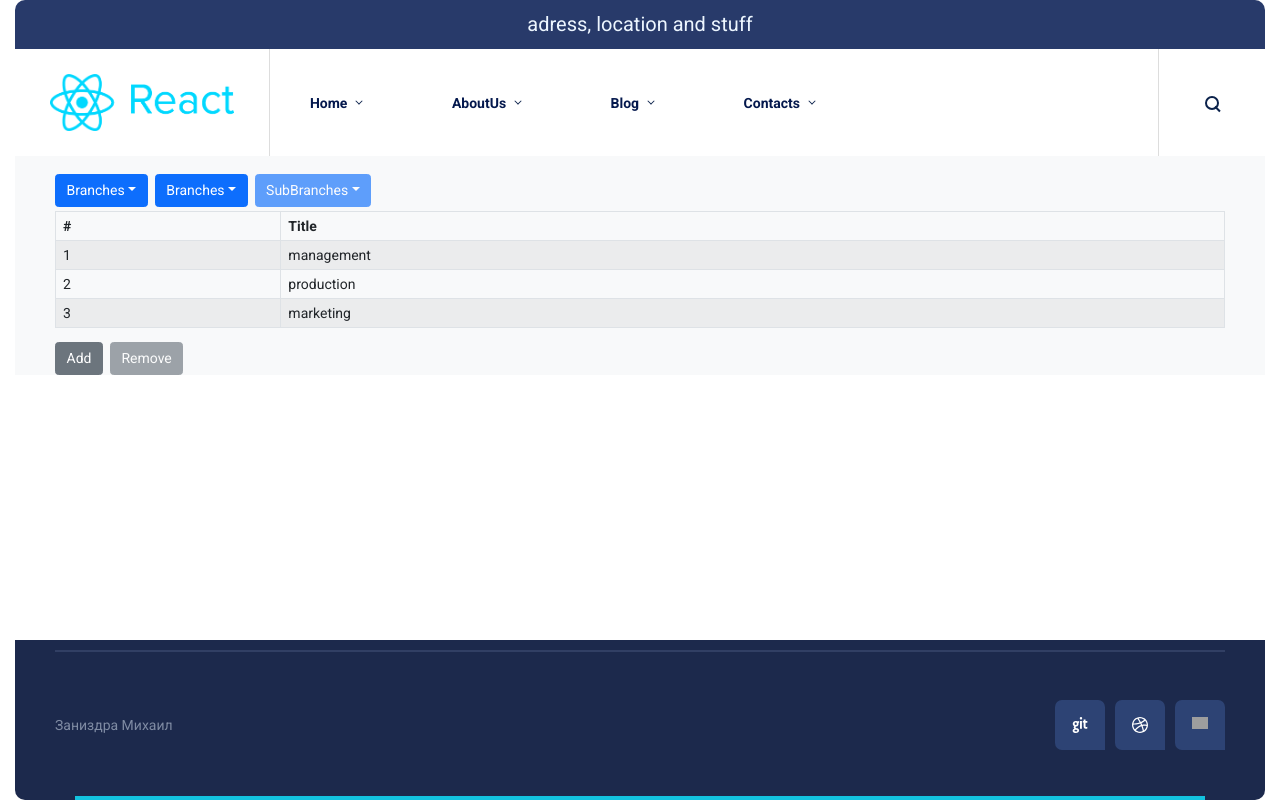
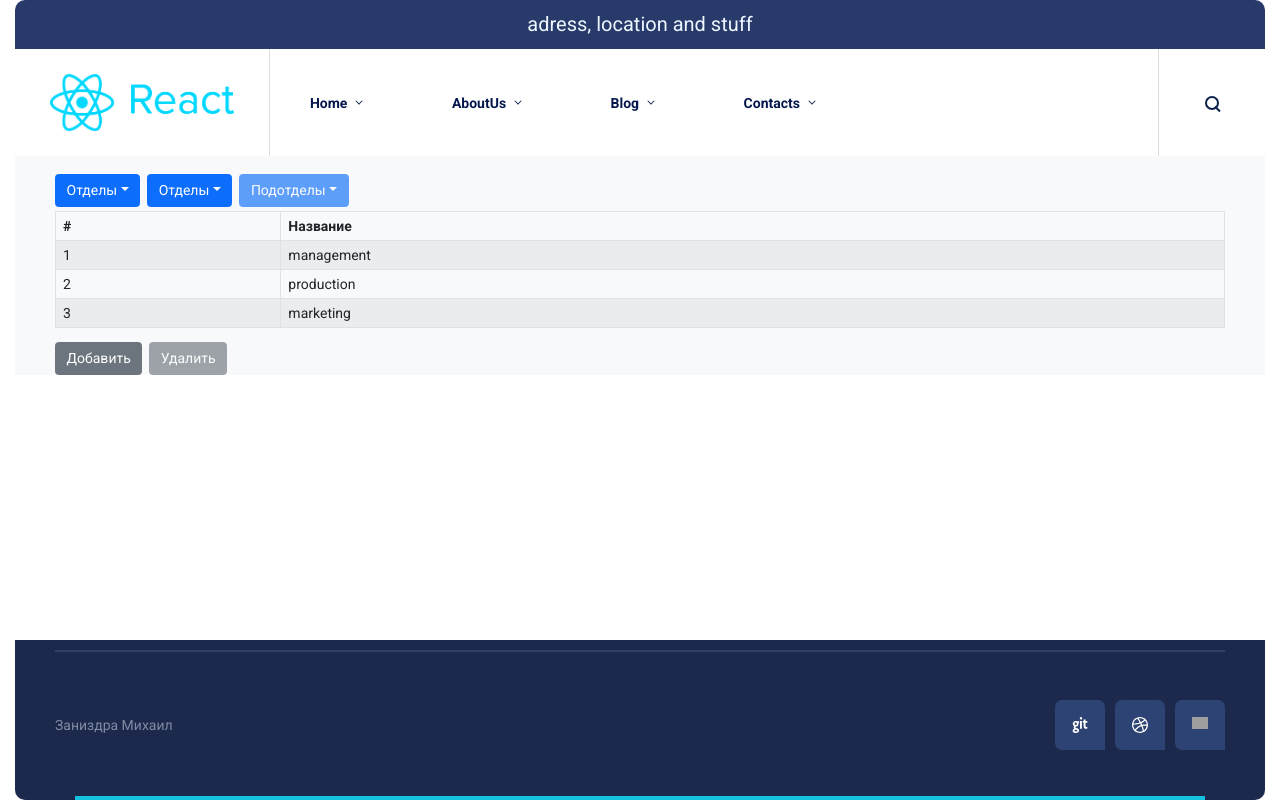
Before and after one commit to yamixa-gz/entry-task, a React (Create React App) app: page / in a window 1280 px wide. Built offline with nearby package versions, Linux system fonts and the light colour scheme; grey boxes are pictures that could not be loaded.

Commit message:
task-9 refactor. (HOC modified. Added exception functionality)

```diff
--- a/src/HOC/withTranslation.js
+++ b/src/HOC/withTranslation.js
@@ -1,16 +1,31 @@
 import React from 'react'
 import {languages} from '../translation/languages'
 import {APP_LANGUAGE} from '../translation/appLanguage'
+import PropTypes from 'prop-types'
 
 const withTranslation = (Component) => {
-  if (!Component?.name) return
+  let appLanguage = null
+  if (!Component.name) {
+    throw new Error('Component is not valid!')
+  }
+  if (!Object.keys(languages).includes(APP_LANGUAGE)) {
+    throw new Error('Type of language is not valid!')
+  }
   const currentLanguagePack = Object.entries(languages).find(entry => entry[0] === APP_LANGUAGE)[1]
+  if (!Object.keys(currentLanguagePack).includes(Component.name)) {
+    console.error('Component is not recognized!')
+  } else {
+    appLanguage = Object.entries(currentLanguagePack).find(entry => entry[0] === Component.name)[1]
+  }
   return (props) => {
     return <Component
         {...props}
-        appLanguage={Object.entries(currentLanguagePack).find(entry => entry[0] === Component.name)[1]}
+        appLanguage={appLanguage}
     />
   }
 }
+withTranslation.propTypes = {
+  Component: PropTypes.object
+}
 
 export default withTranslation
--- a/src/translation/appLanguage.js
+++ b/src/translation/appLanguage.js
@@ -2,4 +2,4 @@
 import {EN, RU} from '../constants/firmStructureElements'
 
 // Here one can change application language RU or EN
-export const APP_LANGUAGE = EN
+export const APP_LANGUAGE = RU
```
